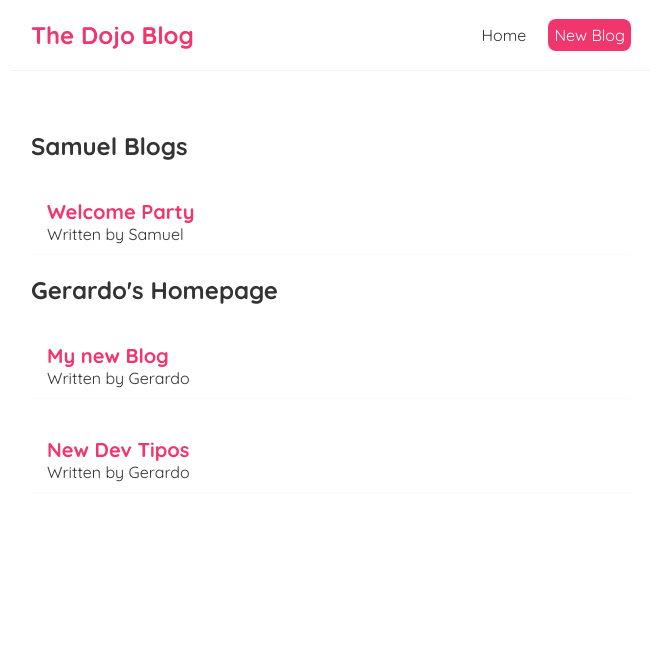
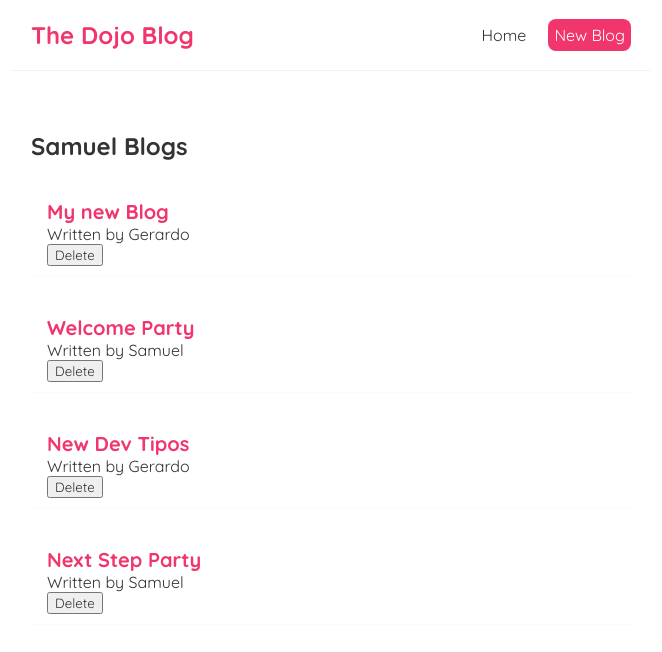
Before and after one commit to gbelot2003/dojo-tuto, a React (Create React App) app: page / in a window 1280 px wide. Shown: the top 652 px of the page, without its empty margins (309-971 px from the left). Built offline with nearby package versions, Linux system fonts and the light colour scheme.

Commit message:
pasando funciones como props a componentes

```diff
--- a/src/components/BlogList.js
+++ b/src/components/BlogList.js
@@ -1,5 +1,5 @@
 
-const BlogList = ({ blogs, title }) => {
+const BlogList = ({ blogs, title, handleDelete }) => {
 
     return (
         <div className="blog-list">
@@ -8,6 +8,7 @@
                 <div className="blog-preview" key={blog.id}>
                     <h2>{blog.title}</h2>
                     <p>Written by {blog.author}</p>
+                    <button onClick={() => { handleDelete(blog.id) }}>Delete</button>
                 </div>
             ))}
         </div>
--- a/src/components/Home.js
+++ b/src/components/Home.js
@@ -6,11 +6,16 @@
         { title: 'My new Blog', body: "loream ipsum...", author: "Gerardo", id: 1 },
         { title: 'Welcome Party', body: "loream ipsum...", author: "Samuel", id: 2 },
         { title: 'New Dev Tipos', body: "loream ipsum...", author: "Gerardo", id: 3 },
+        { title: 'Next Step Party', body: "loream ipsum...", author: "Samuel", id: 2 },
     ]);
+
+    const handleDelete = (id) => {
+        const newBlogs = blogs.filter(blog => blog.id !== id);
+        setBlogs(newBlogs);
+    }
     return (
         <div className="home">
-            <BlogList blogs={blogs.filter((blog) => blog.author === 'Samuel')} title="Samuel Blogs" />
-            <BlogList blogs={blogs.filter((blog) => blog.author === 'Gerardo')} title="Gerardo's Homepage" />
+            <BlogList blogs={blogs} title="Samuel Blogs" handleDelete={handleDelete} />
         </div>
     );
 }
```
Also changed, not shown: 1 other file (tests, documents, lock files or other folders).
